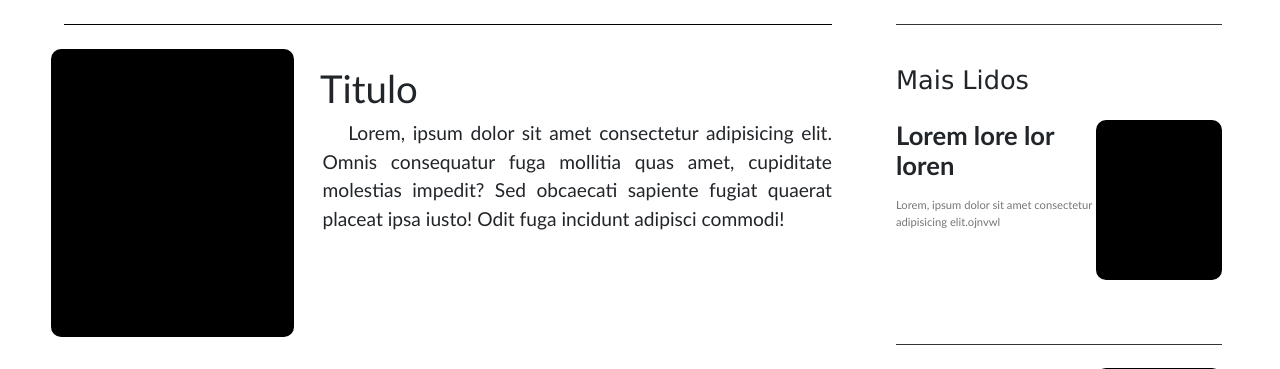
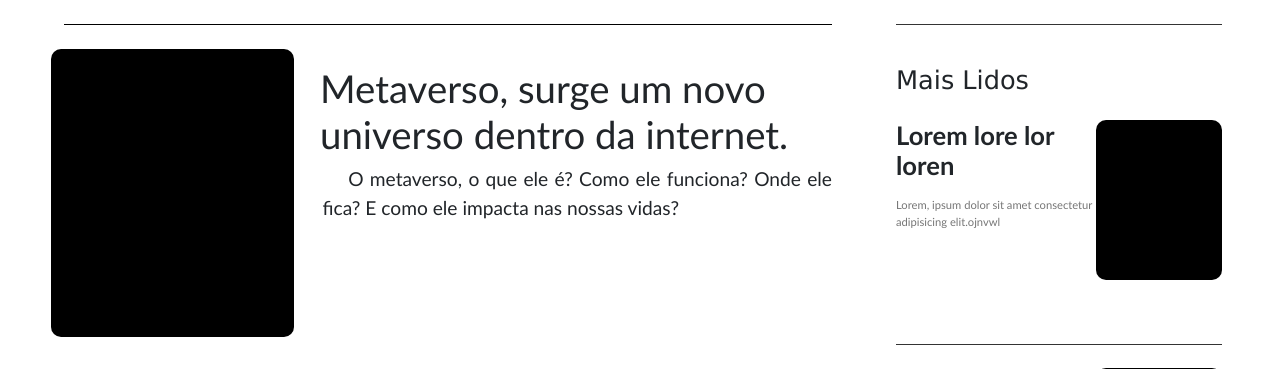
Before and after one commit to senacrs-emti/2022-1M-jornal-G10, a PHP site: page / in a window 1280 px wide. Shown: the part 976-1345 px from the top of the page. Run offline with PHP 8.4, Linux system fonts and the light colour scheme.

Commit message:
Noticia_2

```diff
--- a/index.php
+++ b/index.php
@@ -50,8 +50,8 @@ include_once './include/_header.php';
             <div class="IndexArtigoNoticaTextBlock1">
                 <div class="IndexArtigoNoticaTextBlock1Img"></div>
                 <div class="IndexArtigoNoticaTextBlock1Texts">
-                    <h1>Titulo</h1>
-                    <p>Lorem, ipsum dolor sit amet consectetur adipisicing elit. Omnis consequatur fuga mollitia quas amet, cupiditate molestias impedit? Sed obcaecati sapiente fugiat quaerat placeat ipsa iusto! Odit fuga incidunt adipisci commodi!</p>
+                    <h1>Metaverso, surge um novo universo dentro da internet.</h1>
+                    <p>O metaverso, o que ele é? Como ele funciona? Onde ele fica? E como ele impacta nas nossas vidas?</p>
                 </div>
             </div>
             <span class="IndexArtigoDivBar"></span>
```
